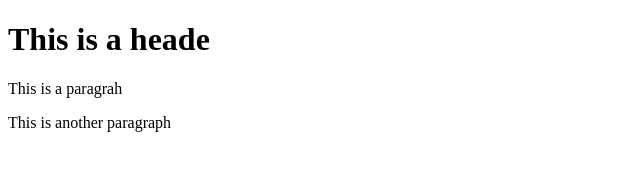
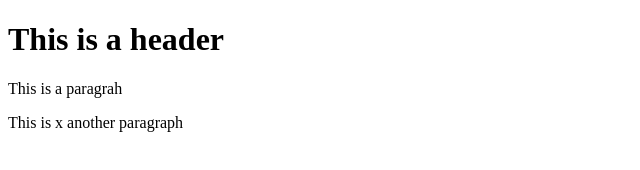
Before and after one commit to najish1001/git-test, a website: page index.html in a window 1280 px wide. Shown: the full height of the page, 0-640 px from the left. Drawn offline with Linux system fonts and the light colour scheme.

Commit message:
new changes

```diff
--- a/index.html
+++ b/index.html
@@ -1,8 +1,8 @@
 <!DOCTYPE html>
 <html>
     <body>
-        <h1>This is a heade</h1>
+        <h1>This is a header</h1>
         <p>This is a paragrah</p>
-        <p>This is another paragraph</p>
+        <div class="bg-primary">This is x another paragraph</div>
     </body>
 </html>
--- a/package.json
+++ b/package.json
@@ -7,8 +7,7 @@
     "test": "echo \"Error: no test specified\" && exit 1",
     "start": "npm run lite",
     "lite": "lite-server"
-    },
-
+  },
   "repository": {
     "type": "git",
     "url": "git+https://github.com/najish1001/git-test.git"
@@ -21,5 +20,8 @@
   "homepage": "https://github.com/najish1001/git-test#readme",
   "devDependencies": {
     "lite-server": "^2.3.0"
+  },
+  "dependencies": {
+    "bootstrap": "^4.4.1"
   }
 }
```
Also changed, not shown: 1 other file.
